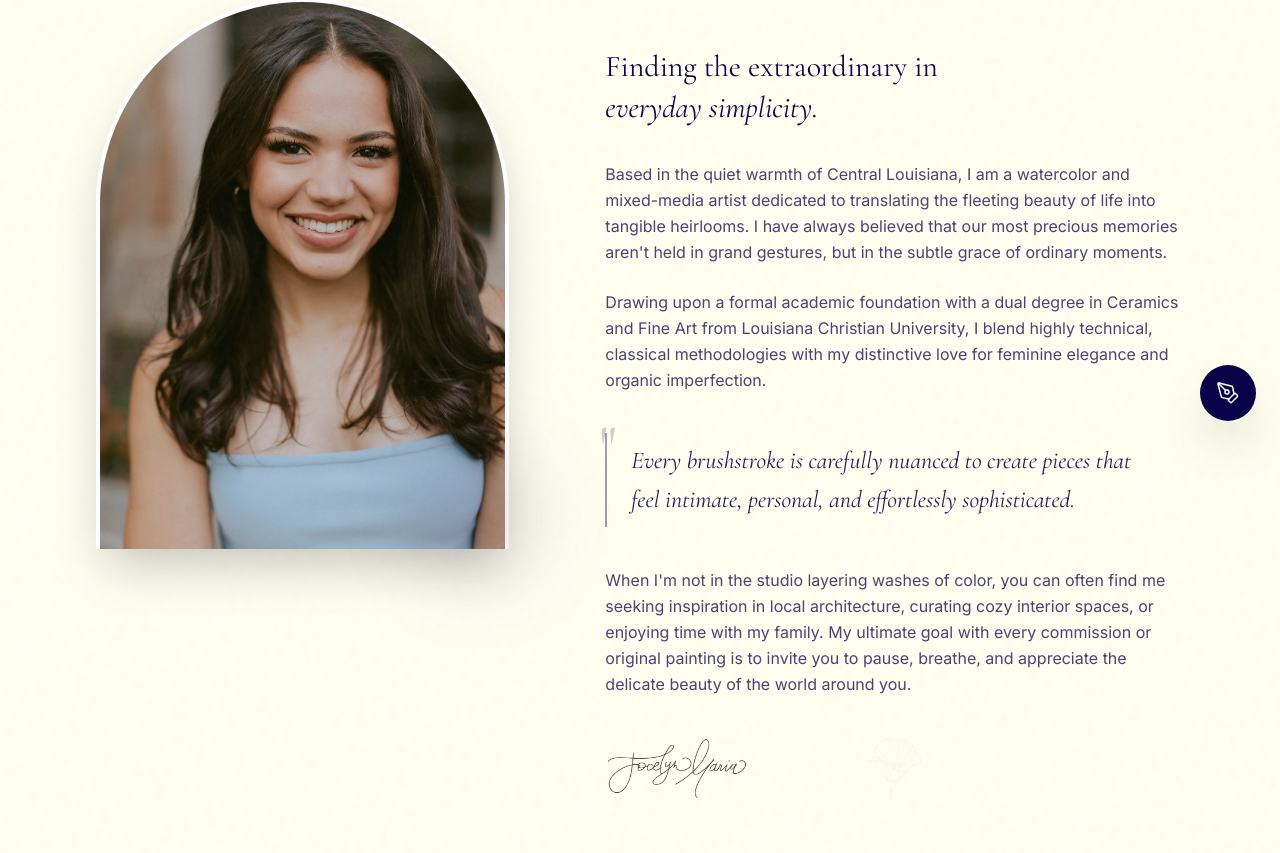
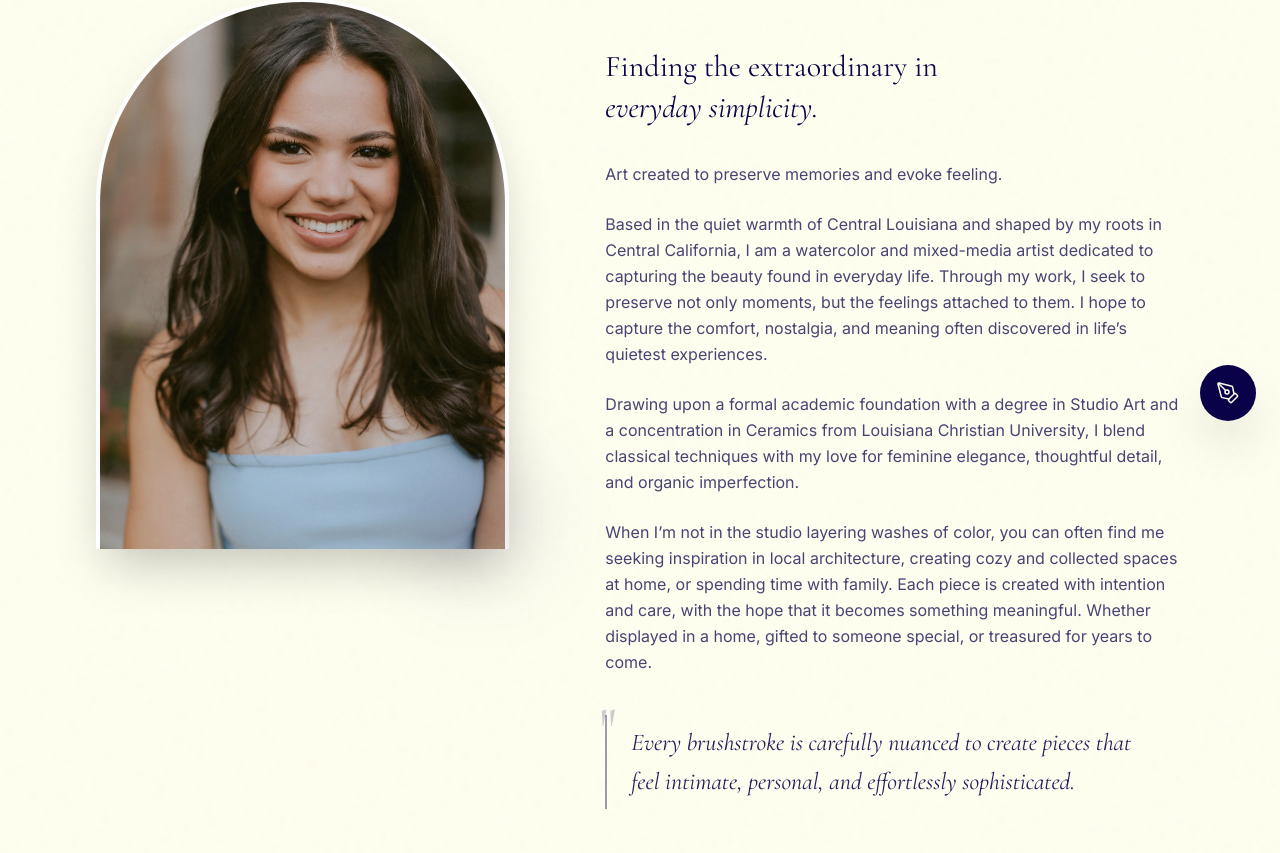
Before and after one commit to kgillam/jocelyn-maria, a React (Vite) app: page /meet-the-artist in a window 1280 px wide. Shown: the part 355-1208 px from the top of the page. Built offline with nearby package versions, Linux system fonts and the light colour scheme.

Commit message:
Update MeetTheArtist and ArtistSpotlight copy per client

```diff
--- a/src/components/ArtistSpotlight.tsx
+++ b/src/components/ArtistSpotlight.tsx
@@ -51,10 +51,10 @@
 
           <div className="space-y-6 font-sans text-ink/70 leading-relaxed mb-10 text-sm md:text-base px-2">
             <p>
-              Based in the quiet warmth of Central Louisiana, Jocelyn transforms everyday moments into timeless watercolor and portrait art. Drawing upon an academic foundation with a degree in Ceramics and Fine Art from Louisiana Christian University, she blends classical technique with a distinctive love for feminine elegance.
+              Art created to preserve memories and evoke feeling.
             </p>
             <p>
-              Her minimalist approach emphasizes the raw emotion and subtle grace hidden within each subject. Every brushstroke is carefully nuanced to create pieces that feel intimate, personal, and effortlessly sophisticated—inviting you to pause and appreciate the delicate beauty of the world.
+              Based in the quiet warmth of Central Louisiana and shaped by my roots in Central California, I am a watercolor and mixed-media artist dedicated to capturing the beauty found in everyday life. Through my work, I seek to preserve not only moments, but the feelings attached to them. I hope to capture the comfort, nostalgia, and meaning often discovered in life’s quietest experiences.
             </p>
           </div>
 
--- a/src/pages/MeetTheArtist.tsx
+++ b/src/pages/MeetTheArtist.tsx
@@ -57,10 +57,19 @@
 
             <div className="space-y-6 font-sans text-ink/75 leading-relaxed text-sm md:text-base">
               <p>
-                Based in the quiet warmth of Central Louisiana, I am a watercolor and mixed-media artist dedicated to translating the fleeting beauty of life into tangible heirlooms. I have always believed that our most precious memories aren't held in grand gestures, but in the subtle grace of ordinary moments.
+                Art created to preserve memories and evoke feeling.
               </p>
+
               <p>
-                Drawing upon a formal academic foundation with a dual degree in Ceramics and Fine Art from Louisiana Christian University, I blend highly technical, classical methodologies with my distinctive love for feminine elegance and organic imperfection.
+                Based in the quiet warmth of Central Louisiana and shaped by my roots in Central California, I am a watercolor and mixed-media artist dedicated to capturing the beauty found in everyday life. Through my work, I seek to preserve not only moments, but the feelings attached to them. I hope to capture the comfort, nostalgia, and meaning often discovered in life’s quietest experiences.
+              </p>
+
+              <p>
+                Drawing upon a formal academic foundation with a degree in Studio Art and a concentration in Ceramics from Louisiana Christian University, I blend classical techniques with my love for feminine elegance, thoughtful detail, and organic imperfection.
+              </p>
+
+              <p>
+                When I’m not in the studio layering washes of color, you can often find me seeking inspiration in local architecture, creating cozy and collected spaces at home, or spending time with family. Each piece is created with intention and care, with the hope that it becomes something meaningful. Whether displayed in a home, gifted to someone special, or treasured for years to come.
               </p>
             </div>
 
```
